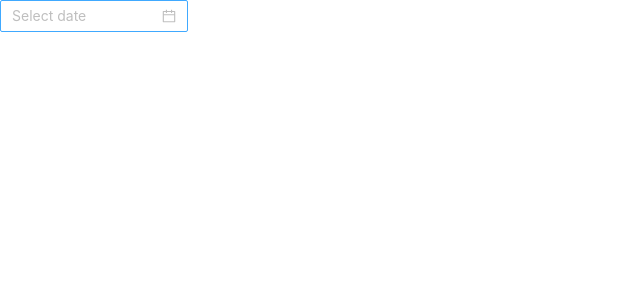
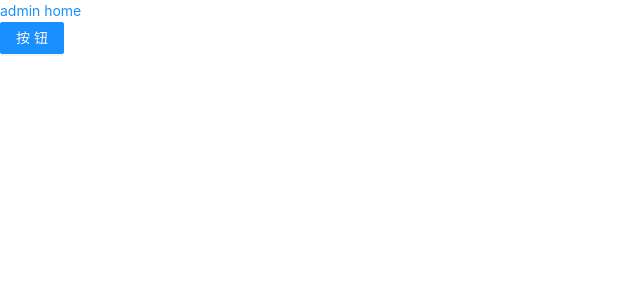
Before and after one commit to lzxjack/my-react, a React app: page / in a window 1280 px wide. Shown: the top 300 px of the page, without its empty margins (0-640 px from the left). Built offline with nearby package versions, Linux system fonts and the light colour scheme.

Commit message:
feat: add ahooks

```diff
--- a/package.json
+++ b/package.json
@@ -21,6 +21,7 @@
     "@types/webpack-env": "1.16.3",
     "@typescript-eslint/eslint-plugin": "5.13.0",
     "@typescript-eslint/parser": "5.13.0",
+    "ahooks": "^3.1.13",
     "antd": "^4.19.0",
     "antd-dayjs-webpack-plugin": "^1.0.6",
     "babel-loader": "8.2.3",
--- a/src/App.tsx
+++ b/src/App.tsx
@@ -7,11 +7,11 @@ import { DatePicker } from 'antd';
 import s from './App.scss';
 
 const App: React.FC = () => {
-  return (
-    <div className={s.AppBox}>
-      <DatePicker />
-    </div>
-  );
+  // return (
+  //   <div className={s.AppBox}>
+  //     <DatePicker />
+  //   </div>
+  // );
 
   return (
     <ErrorBoundary>
--- a/src/pages/Admin/index.tsx
+++ b/src/pages/Admin/index.tsx
@@ -1,7 +1,9 @@
 import React from 'react';
 import { Button } from 'antd';
+import { useTitle } from 'ahooks';
 
 const Admin: React.FC = () => {
+  useTitle('Admin');
   return <Button type='primary'>按钮</Button>;
 };
 
--- a/src/pages/Home/index.tsx
+++ b/src/pages/Home/index.tsx
@@ -1,7 +1,9 @@
 import React from 'react';
 import { DatePicker } from 'antd';
+import { useTitle } from 'ahooks';
 
 const Home: React.FC = () => {
+  useTitle('Home');
   return <DatePicker />;
 };
 
```
Also changed, not shown: 1 other file (tests, documents, lock files or other folders).
